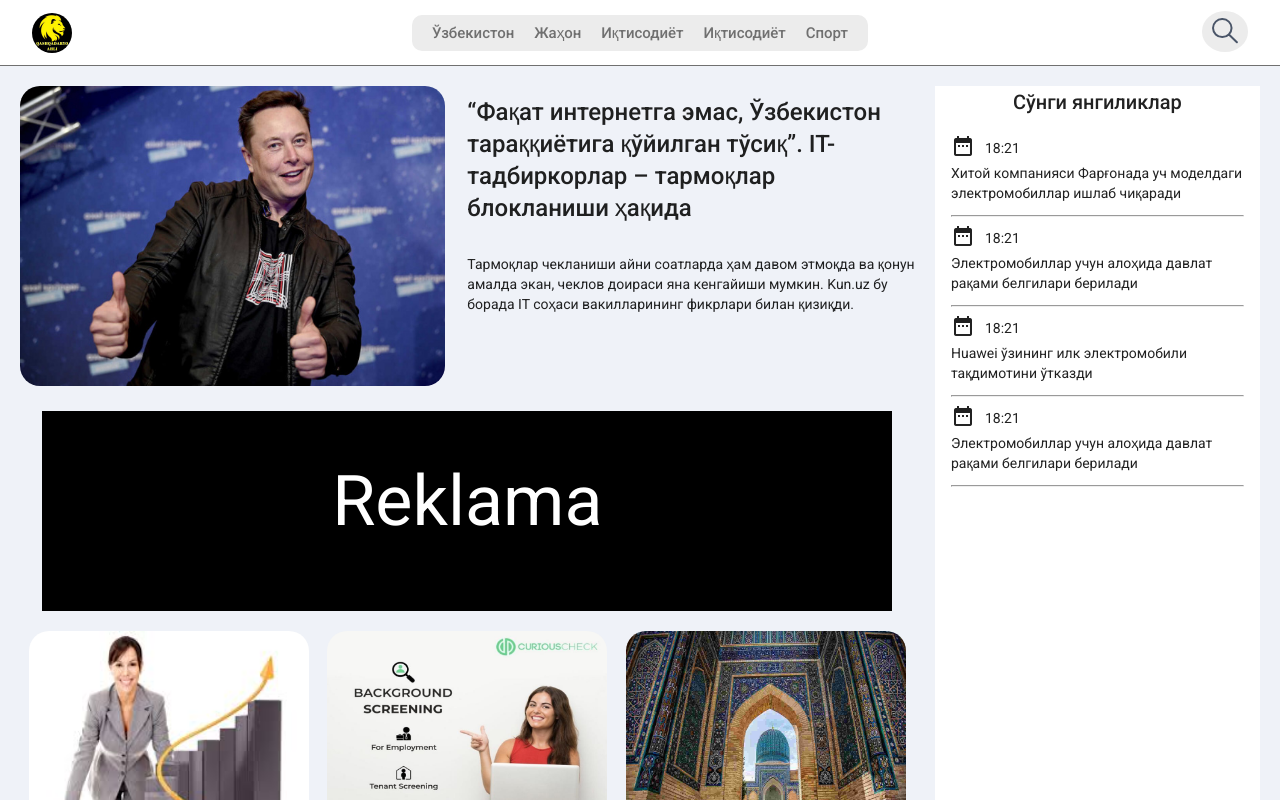
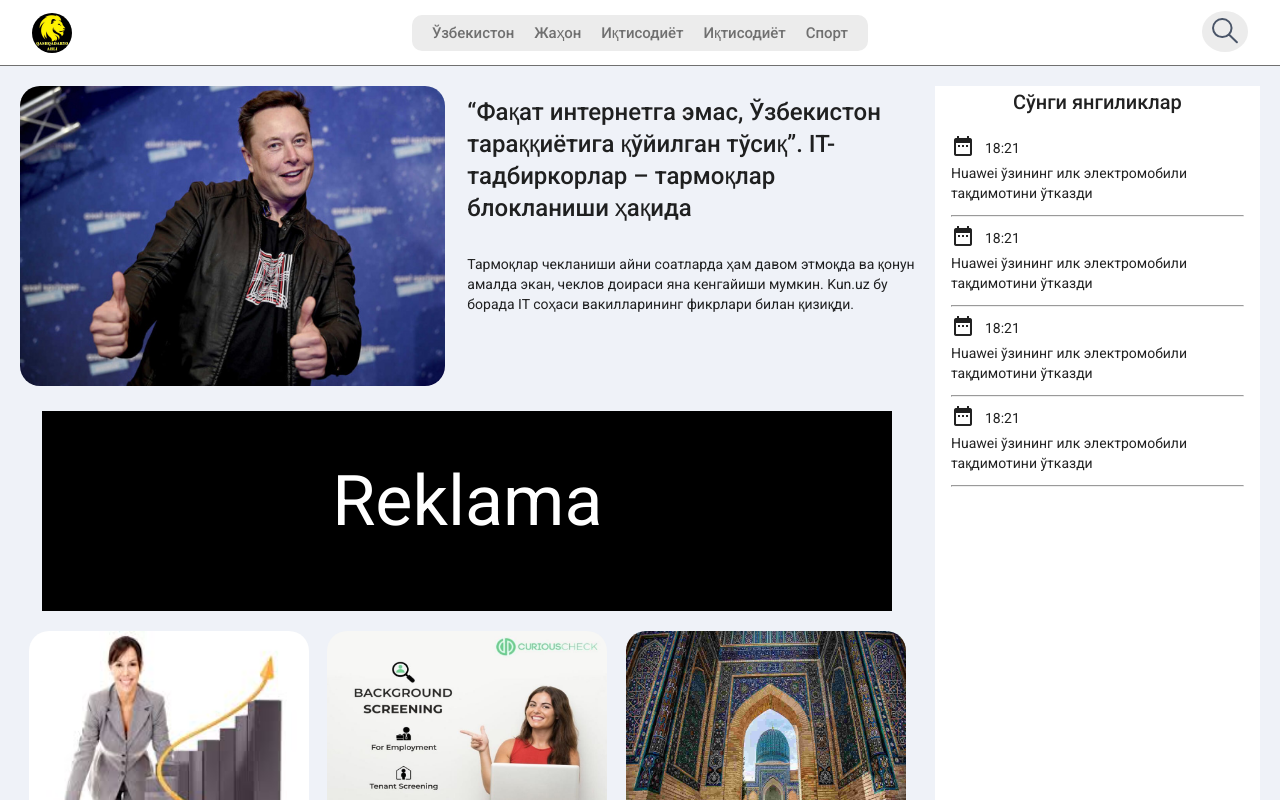
Before and after one commit to qashqadaryoA/qashqadaryoA-front, an Angular app: page / in a window 1280 px wide. Shown: the top 800 px of the page. Built offline with nearby package versions, Linux system fonts and the light colour scheme.

Commit message:
oxirgi uzgarishlar

```diff
--- a/src/app/home/home.component.html
+++ b/src/app/home/home.component.html
@@ -11,10 +11,12 @@
 
                 <div class="text" fxFlex="2 1 0">
                     <h1 class="text-title">
-                        “Фақат интернетга эмас, Ўзбекистон тараққиётига қўйилган тўсиқ”. IT-тадбиркорлар – тармоқлар блокланиши ҳақида
+                        “Фақат интернетга эмас, Ўзбекистон тараққиётига қўйилган тўсиқ”. IT-тадбиркорлар – тармоқлар
+                        блокланиши ҳақида
                     </h1>
                     <div class="text-paragraf">
-                        Тармоқлар чекланиши айни соатларда ҳам давом этмоқда ва қонун амалда экан, чеклов доираси яна кенгайиши мумкин. Kun.uz бу борада IT соҳаси вакилларининг фикрлари билан қизиқди.
+                        Тармоқлар чекланиши айни соатларда ҳам давом этмоқда ва қонун амалда экан, чеклов доираси яна
+                        кенгайиши мумкин. Kun.uz бу борада IT соҳаси вакилларининг фикрлари билан қизиқди.
                     </div>
                 </div>
 
@@ -35,13 +37,15 @@
                         <img class="images" src="../../assets/images (5).jpg">
                     </div>
                     <div class="images-title">
-                        <h2 >«Печкамизнинг довруғи қўшни вилоятларгача етиб борган» — Ургутлик уста тежамкор иситиш печи ясаб сотмоқда</h2>
+                        <h2>«Печкамизнинг довруғи қўшни вилоятларгача етиб борган» — Ургутлик уста тежамкор иситиш печи
+                            ясаб сотмоқда</h2>
                     </div>
 
                 </div>
 
                 <div fxFlex="2 1 0">
-                    <div class="containercha"><img class="images" src="../../assets/background-screening.jpg" alt=""></div>
+                    <div class="containercha"><img class="images" src="../../assets/background-screening.jpg" alt="">
+                    </div>
 
                     <h2 class="images-title">Кимнинг ёши нечада: Ўзбек амалдорларининг ёш бўйича таснифи</h2>
                 </div>
@@ -49,7 +53,8 @@
                 <div fxFlex="2 1 0">
                     <div class="containercha"><img class="images" src="../../assets/xiva.jpg" alt=""></div>
 
-                    <h2 class="images-title">Мардикорликдан YouTube юлдузигача — SUBYEKTIV'да “Мактаб” сериали ижодкорлари
+                    <h2 class="images-title">Мардикорликдан YouTube юлдузигача — SUBYEKTIV'да “Мактаб” сериали
+                        ижодкорлари
                     </h2>
                 </div>
 
@@ -65,25 +70,48 @@
         <div class="sungi-yangilik" fxFlex="2 1 0">
             <h2 class="title">Сўнги янгиликлар</h2>
             <div class="container">
-                <div>
-                    <mat-icon class="mat-18">date_range </mat-icon><span class="time">18:21</span>
-                    <p>Хитой компанияси Фарғонада уч моделдаги электромобиллар ишлаб чиқаради</p>
-                    <hr>
+                <div fxLayout.xs = "row"  fxLayoutGap="10px">
+                    <div fxFlex="3 1 0" class="display-none-image">
+                        <img class="images-mini" src="../../assets/elon.jpg" >
                     </div>
-                <div>
-                    <mat-icon class="mat-18">date_range </mat-icon><span class="time">18:21</span>
-                    <p>Электромобиллар учун алоҳида давлат рақами белгилари берилади</p>
-                    <hr>
+                    <div fxFlex="10 1 0">
+                        <mat-icon class="mat-18">date_range</mat-icon><span class="time">18:21</span>
+                        <p>Huawei ўзининг илк электромобили тақдимотини ўтказди</p> <hr>
                     </div>
-                <div>
+                </div>
+
+
+
+                <div fxLayout.xs = "row"  fxLayoutGap="10px">
+                    <div fxFlex="3 1 0" class="display-none-image">
+                        <img class="images-mini" src="../../assets/elon.jpg" >
+                    </div>
+                    <div fxFlex="10 1 0">
                         <mat-icon class="mat-18">date_range</mat-icon><span class="time">18:21</span>
-                    <p>Huawei ўзининг илк электромобили тақдимотини ўтказди</p>
-                    <hr>
+                        <p>Huawei ўзининг илк электромобили тақдимотини ўтказди</p> <hr>
                     </div>
-                <div>
+                </div>
+
+
+                <div fxLayout.xs = "row"  fxLayoutGap="10px">
+                    <div fxFlex="3 1 0" class="display-none-image">
+                        <img class="images-mini" src="../../assets/elon.jpg" >
+                    </div>
+                    <div fxFlex="10 1 0">
                         <mat-icon class="mat-18">date_range</mat-icon><span class="time">18:21</span>
-                    <p>Электромобиллар учун алоҳида давлат рақами белгилари берилади</p>
-                    <hr>
+                        <p>Huawei ўзининг илк электромобили тақдимотини ўтказди</p> <hr>
+                    </div>
+                </div>
+
+
+                <div fxLayout.xs = "row"  fxLayoutGap="10px">
+                    <div fxFlex="3 1 0" class="display-none-image">
+                        <img class="images-mini" src="../../assets/elon.jpg" >
+                    </div>
+                    <div fxFlex="10 1 0">
+                        <mat-icon class="mat-18">date_range</mat-icon><span class="time">18:21</span>
+                        <p>Huawei ўзининг илк электромобили тақдимотини ўтказди</p> <hr>
+                    </div>
                 </div>
             </div>
 
--- a/src/app/home/home.component.scss
+++ b/src/app/home/home.component.scss
@@ -76,12 +76,23 @@ section{
 .containercha{
     text-align: center;
 }
+.display-none-image{
+    display: none;
+}
 @media screen and (max-width: 599px) {
     .text{
     width: 90%;
     margin: auto;
     background-position: center;
     background-size: cover;
+}
+.images-mini{
+    width: 100%;
+    height: 90%;
+
+}
+.display-none-image{
+    display: block;
 }
 
 .img{
```
Lines whose indentation alone changed are shown as unchanged.
